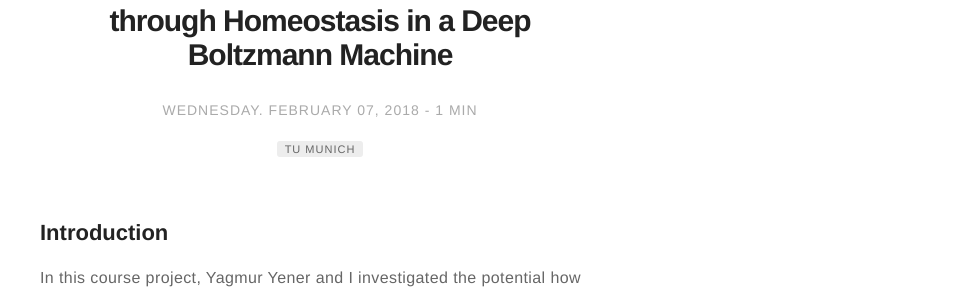
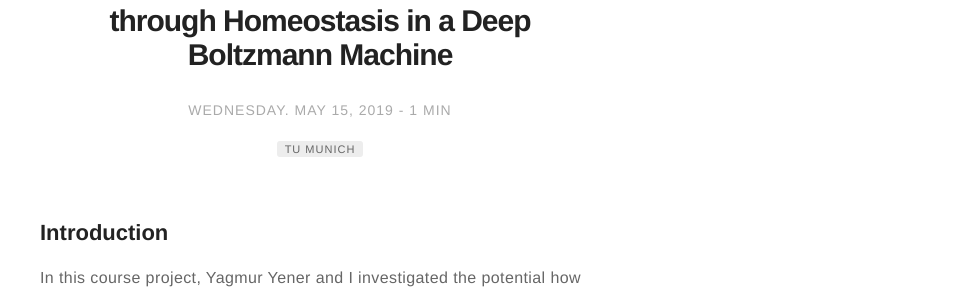
Before and after one commit to michaeldeistler/michaeldeistler.github.io, a Jekyll site: the page built from _posts/2019-05-25-tactile-hallucinations.markdown, in a window 1280 px wide. Shown: the part 415-710 px from the top of the page, without its empty margins (320-1280 px from the left). Built offline with Jekyll 4.4.1, drawn with Linux system fonts in a browser that asks for light colours; comment, search, counter and statistics services are not loaded.

Commit message:
Dates fixed

```diff
--- a/_posts/2019-05-07-advanced-deep-learning-cv.markdown
+++ b/_posts/2019-05-07-advanced-deep-learning-cv.markdown
@@ -1,7 +1,7 @@
 ---
 title: "Continual Learning on Point Clouds"
 layout: post
-date: 2018-02-07 11:00
+date: 2019-04-07 11:00
 tag: TU Munich
 image: https://michaeldeistler.github.io/assets/images/pointcloud.jpg
 headerImage: true
--- a/_posts/2019-05-25-tactile-hallucinations.markdown
+++ b/_posts/2019-05-25-tactile-hallucinations.markdown
@@ -1,7 +1,7 @@
 ---
 title: "Tactile Hallucinations on Artificial Skin through Homeostasis in a Deep Boltzmann Machine"
 layout: post
-date: 2018-02-07 11:00
+date: 2019-05-15 11:00
 tag: TU Munich
 image: https://michaeldeistler.github.io/assets/images/2_DBM_structure.png
 headerImage: true
```
